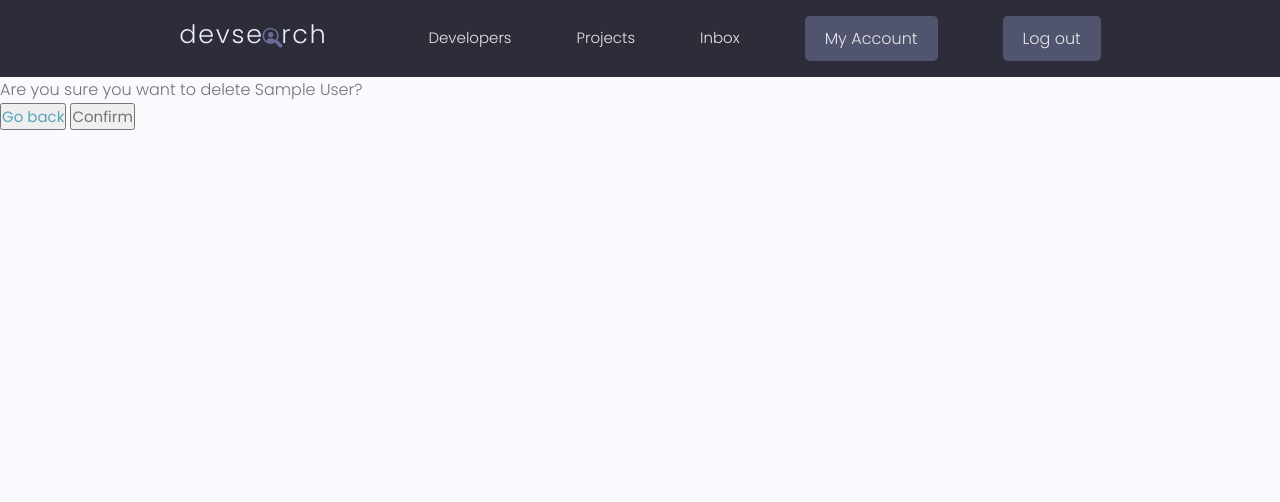
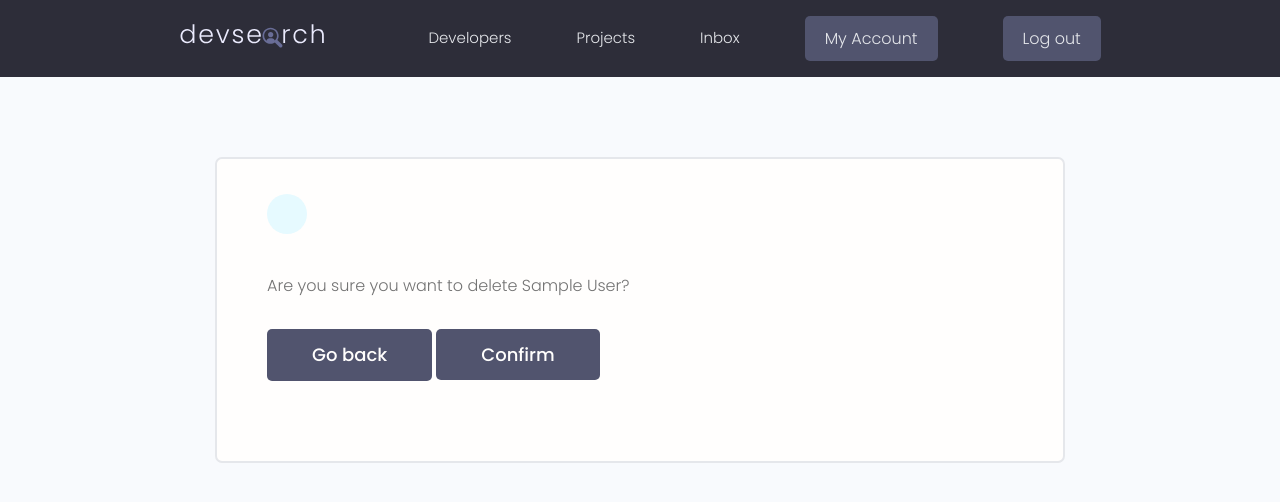
Before and after one commit to Vijay-Vaddi/dev-hub, a Django app: page /delete-skill/00000000-0000-0000-0000-000000000001 in a window 1280 px wide. Shown: the top 502 px of the page. Run offline with Django 5.2, Linux system fonts and the light colour scheme; a user stored in the database is signed in; tables that the repository leaves empty hold one stand-in row (values such as "Sample post"); some libraries are stand-ins or nearby versions.

Commit message:
delete template done

```diff
--- a/projects/templates/projects/delete_object.html
+++ b/projects/templates/projects/delete_object.html
@@ -2,13 +2,24 @@
 {% load static %}
 {% block content%}
 
-<form method="POST" action="">
-    {% csrf_token %}
-    <p>Are you sure you want to delete {{object}}?</p>
-    <a href="{% url 'index' %}">
-        <button>Go back</button>
-    </a>
-    <input type="submit" value="Confirm">
-</form>
+<main class="formPage my-xl">
+    <div class="content-box">
+        <div class="formWrapper">
+            <a class="backButton" href="#"><i class="im im-angle-left"></i></a>
+            <br>
+
+            <form class="form" method="POST" action="">
+                {%csrf_token%}
+                <div class="form__field">
+                    <p>Are you sure you want to delete {{object}}?</p>
+                    <a class="btn btn--sub btn--lg  my-md" href="{{request.GET.next}}">Go back
+                    </a>
+
+                <input class="btn btn--sub btn--lg  my-md" type="submit" value="Confirm" />
+            </div>
+            </form>
+        </div>
+    </div>
+</main>
 
 {% endblock %}
--- a/projects/views.py
+++ b/projects/views.py
@@ -31,7 +31,7 @@ def create_project(request):
             # add owner to project and then save
             project.owner = profile
             project.save()
-        return redirect('index')
+        return redirect('user_account')
 
     context = {'form':form}
     return render(request, 'projects/project_form.html', context)
@@ -70,6 +70,6 @@ def delete_project(request, pk):
 
     if request.method=='POST':
         proj.delete()
-        return redirect('index')
+        return redirect('user_account')
 
     return render(request, 'projects/delete_object.html', context)
--- a/users/templates/users/account.html
+++ b/users/templates/users/account.html
@@ -67,7 +67,7 @@
                         <td class="settings__tableActions">
                             <a class="tag tag--pill tag--main settings__btn" href="{% url 'update_skill' skill.id %}"><i class="im im-edit"></i>
                                 Edit</a>
-                            <a class="tag tag--pill tag--main settings__btn" href="{% url 'delete_skill' skill.id %}"><i
+                            <a class="tag tag--pill tag--main settings__btn" href="{% url 'delete_skill' skill.id %}?next=/user-account"><i
                                     class="im im-x-mark-circle-o"></i>
                                 Delete</a>
                         </td>
@@ -97,7 +97,7 @@
                         <td class="settings__tableActions">
                             <a class="tag tag--pill tag--main settings__btn" href="{% url 'update_project' project.id %}"><i class="im im-edit"></i>
                                 Edit</a>
-                            <a class="tag tag--pill tag--main settings__btn" href="{% url 'delete_project' project.id %}"><i
+                            <a class="tag tag--pill tag--main settings__btn" href="{% url 'delete_project' project.id %}?next=/user-account"><i
                                     class="im im-x-mark-circle-o"></i>
                                 Delete</a>
                         </td>
--- a/users/views.py
+++ b/users/views.py
@@ -153,8 +153,10 @@ def update_skill(request, pk):
 def delete_skill(request, pk):
     profile = request.user.profile
     skill = profile.skill_set.get(id=pk)
+    print('inside delete skill view')
     if request.method == 'POST':
         skill.delete()
+        print('deleted')
         # messages.success(request, 'Skill deleted')
         return redirect('user_account')
     context = {'object':skill}
```
